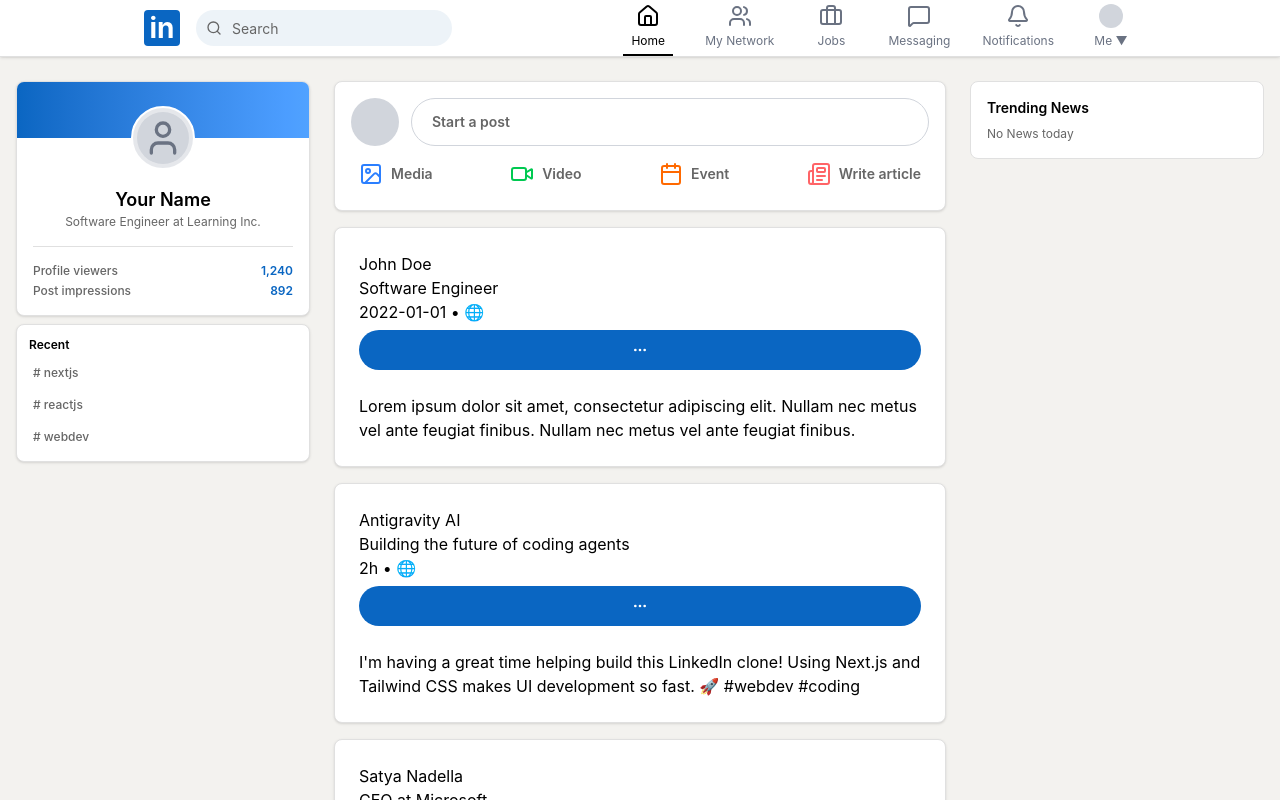
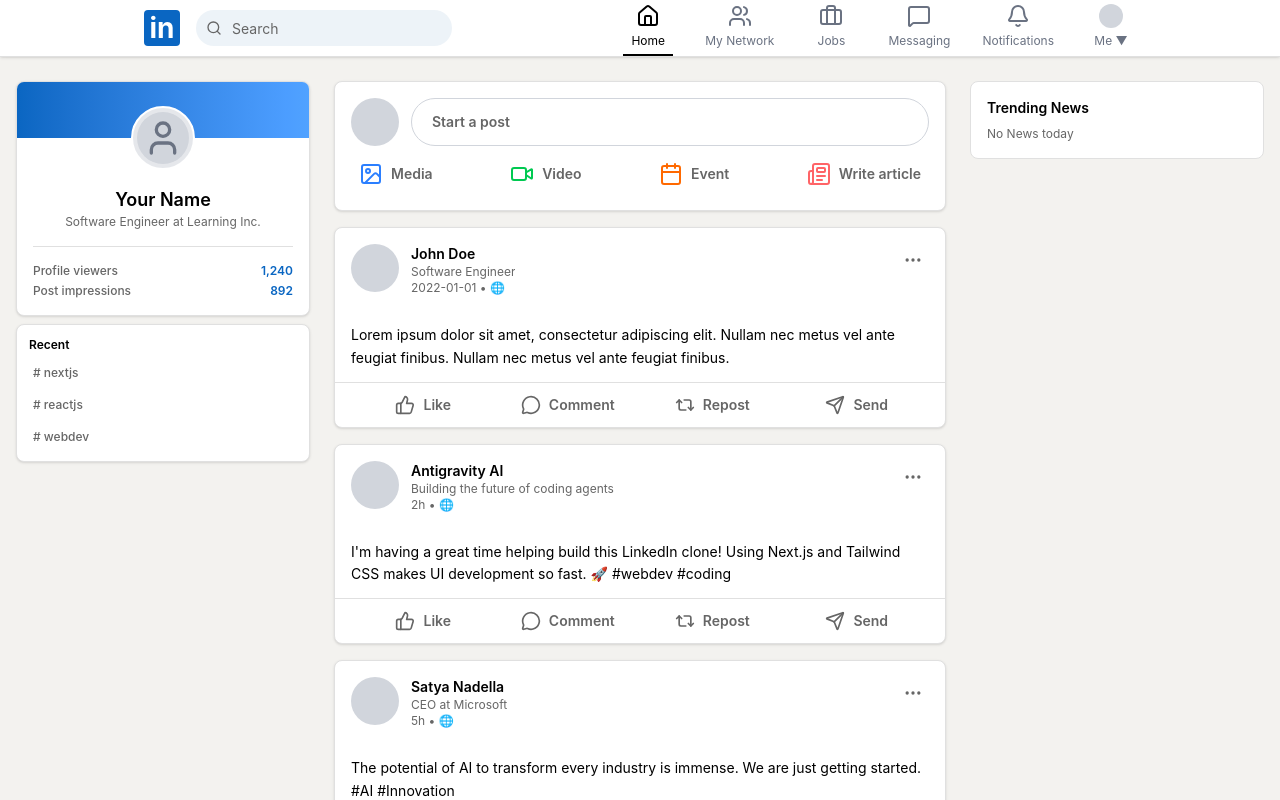
Before and after one commit to jabez-abija2399/linkedin-clone-yabetskifle, a Next.js app: page / in a window 1280 px wide. Shown: the top 800 px of the page. Built offline with nearby package versions, Linux system fonts and the light colour scheme.

Commit message:
the desing more enhaniced by stlying

```diff
--- a/src/components/post/PostCard.tsx
+++ b/src/components/post/PostCard.tsx
@@ -1,4 +1,4 @@
-import { MoreHorizontal } from "lucide-react";
+import { MessageCircle, MoreHorizontal, Repeat2, Send, ThumbsUp } from "lucide-react";
 import Button from "../ui/Button";
 import { Card, CardContent, CardHeader } from "../ui/Card";
 
@@ -13,46 +13,53 @@
 
 export function PostCard({ authorName, authorHeadline, content, createdAt}: PostCardProps) {
     return (
-        <Card>
-            <CardHeader>
-                <div>
+        <Card className="overflow-hidden">
+            <CardHeader className="p-4 flex flex-row items-start justify-between space-y-0">
+                <div className="flex gap-3">
                     {/* Avatar placeholder */}
-                    <div />
+                    <div className="h-12 w-12 rounded-full bg-gray-300 flex-shrink-0" />
 
                     <div>
-                        <h4>
+                        <h4 className="font-semibold text-sm hover:text-primary hover:underline cursor-pointer">
                             {authorName}
                         </h4>
-                        <p>
+                        <p className="text-xs text-muted line-clamp-1">
                             {authorHeadline}
                         </p>
-                        <p>
+                        <p className="text-xs text-muted">
                             {createdAt} • 🌐
                         </p>
                     </div>
                 </div>
 
-                <Button>
-                    <MoreHorizontal className="h-4 w-4" />
+                <Button variant="ghost" size="sm" className="rounded-full h-8 w-8 p-0">
+                    <MoreHorizontal className="h-5 w-5 text-muted" />
                 </Button>
             </CardHeader>
 
-            <CardContent>
-                <p>{content}</p>
+            <CardContent className="px-4 py-3">
+                <p className="text-sm leading-relaxed">{content}</p>
             </CardContent>
 
             {/* Interactions bar */}
+            <div className="px-4 py-1 border-t border-border flex justify-between">
+                <ActionButtons icon={<ThumbsUp className="h-5 w-5" />} label="Like" />
+                <ActionButtons icon={<MessageCircle className="h-5 w-5" />} label="Comment" />
+                <ActionButtons icon={<Repeat2 className="h-5 w-5" />} label="Repost" />
+                <ActionButtons icon={<Send className="h-5 w-5" />} label="Send" />
+            </div>
         </Card>
     )
 }
 
 function ActionButtons({ icon, label }: { icon: React.ReactNode; label: string }) {
     return (
-        <div>
-            <button>
+            <button className="flex items-center gap-2
+            rounded-md p-2 hover:bg-gray-100 transition-colors
+            cursor-pointer text-muted font-semibold text-sm flex-1 justify-center">
                 {icon}
-                <span>{label}</span>
+                <span className="hidden sm:inline">{label}</span>
             </button>
-        </div>
+
     )
 }
```
